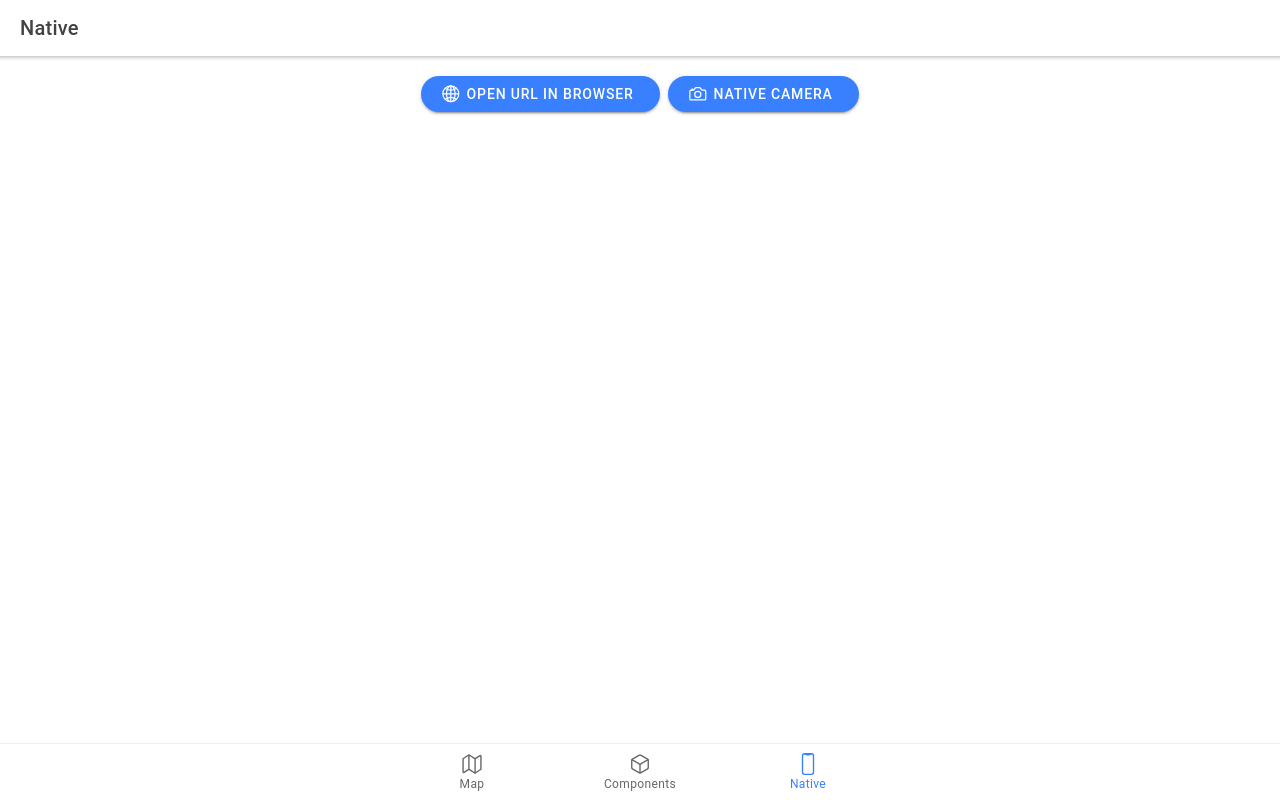
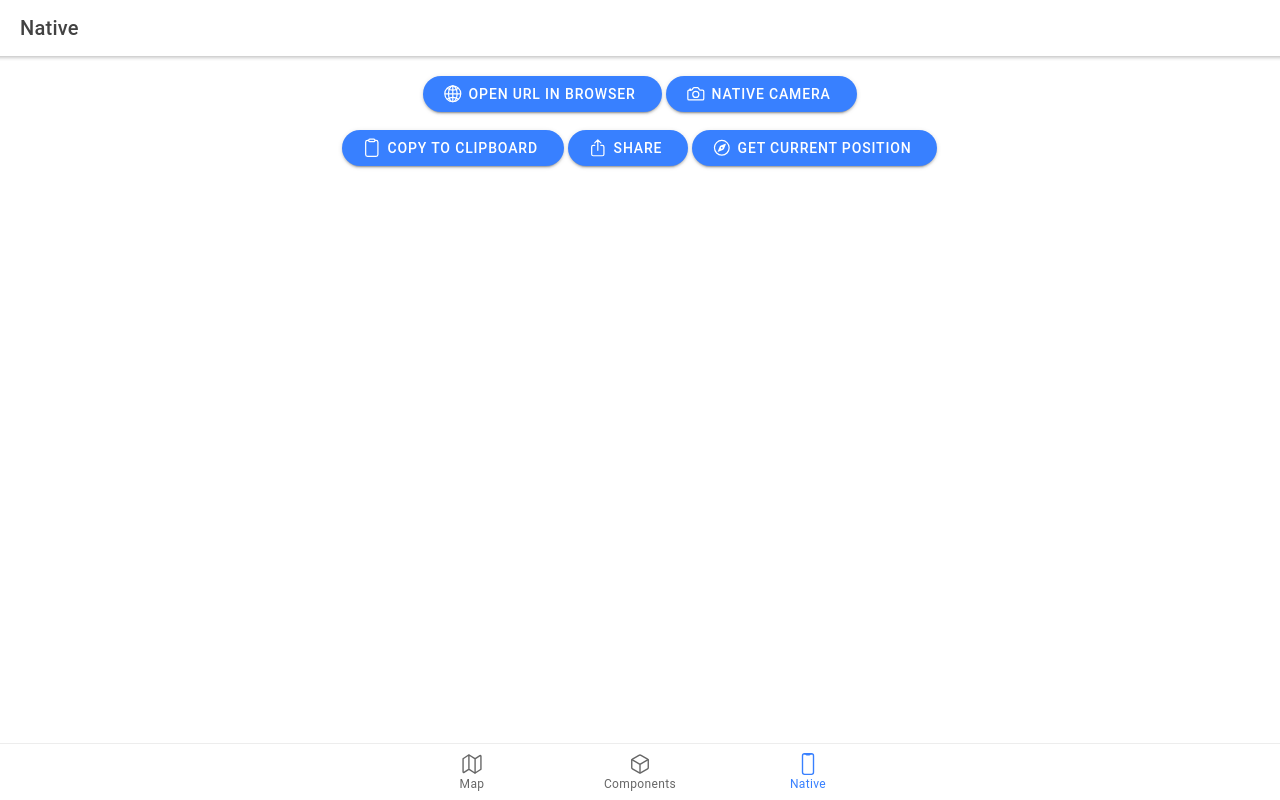
Before and after one commit to codesyntax/ionic-react-capacitor-demo, a React (Create React App) app: page /tab3 in a window 1280 px wide. Built offline with nearby package versions, Linux system fonts and the light colour scheme.

Commit message:
native demos

```diff
--- a/package.json
+++ b/package.json
@@ -6,9 +6,12 @@
     "@capacitor/app": "1.1.0",
     "@capacitor/browser": "^1.0.7",
     "@capacitor/camera": "^1.2.4",
+    "@capacitor/clipboard": "^1.0.7",
     "@capacitor/core": "3.4.0",
+    "@capacitor/geolocation": "^1.3.1",
     "@capacitor/haptics": "1.1.4",
     "@capacitor/keyboard": "1.2.1",
+    "@capacitor/share": "^1.1.1",
     "@capacitor/status-bar": "1.0.7",
     "@ionic/pwa-elements": "^3.1.1",
     "@ionic/react": "6.0.4-dev.1643056868.324d279",
--- /dev/null
+++ b/src/hooks/useGeolocation.tsx
@@ -0,0 +1,20 @@
+import { useState } from "react";
+import { Geolocation, Position } from "@capacitor/geolocation";
+
+export function useGeolocation() {
+  const [position, setPosition] = useState<Position>();
+  const [isLoading, setIsLoading] = useState<boolean>(false);
+  const getCurrentPosition = async () => {
+    setIsLoading(true);
+    const coordinates = await Geolocation.getCurrentPosition();
+    console.log("Current position:", coordinates);
+    setPosition(coordinates);
+    setIsLoading(false);
+  };
+
+  return {
+    position,
+    getCurrentPosition,
+    isLoading
+  };
+}
--- a/src/hooks/usePhotoGallery.tsx
+++ b/src/hooks/usePhotoGallery.tsx
@@ -2,7 +2,6 @@ import {
   Camera,
   CameraResultType,
   CameraSource,
-  Photo,
 } from "@capacitor/camera";
 import { useState } from "react";
 export interface UserPhoto {
--- a/src/native-components/NativeCamera.tsx
+++ b/src/native-components/NativeCamera.tsx
@@ -1,4 +1,3 @@
-import { Browser } from "@capacitor/browser";
 import {
   IonButton,
   IonCol,
@@ -8,14 +7,12 @@ import {
   IonRow,
 } from "@ionic/react";
 import { cameraOutline } from "ionicons/icons";
-import { Camera, CameraResultType } from "@capacitor/camera";
 import { usePhotoGallery } from "../hooks/usePhotoGallery";
 
 const NativeCamera: React.FC = () => {
   const { photos, takePhoto } = usePhotoGallery();
   return (
     <>
-      {" "}
       <IonButton onClick={() => takePhoto()} shape="round">
         <IonIcon slot="start" icon={cameraOutline} />
         Native camera
--- /dev/null
+++ b/src/native-components/NativeClipboard.tsx
@@ -0,0 +1,24 @@
+import {
+    IonButton,
+    IonIcon,
+  } from "@ionic/react";
+  import { clipboardOutline } from "ionicons/icons";
+  import { Clipboard } from '@capacitor/clipboard';
+
+  const NativeCamera: React.FC = () => {
+    const writeToClipboard = async () => {
+        await Clipboard.write({
+          string: "Hello World!"
+        });
+      };
+    return (
+      <>
+        <IonButton onClick={() => writeToClipboard()} shape="round">
+          <IonIcon slot="start" icon={clipboardOutline} />
+          Copy to clipboard
+        </IonButton>
+      </>
+    );
+  };
+
+  export default NativeCamera;
--- /dev/null
+++ b/src/native-components/NativeGeolocation.tsx
@@ -0,0 +1,25 @@
+import { IonButton, IonIcon } from "@ionic/react";
+import { compassOutline } from "ionicons/icons";
+import { useGeolocation } from "../hooks/useGeolocation";
+
+const NativeGeolocation: React.FC = () => {
+  const { getCurrentPosition, position, isLoading } = useGeolocation();
+
+  return (
+    <>
+      <IonButton onClick={() => getCurrentPosition()} shape="round">
+        <IonIcon slot="start" icon={compassOutline} />
+        Get current position
+      </IonButton>
+      {isLoading && <p>Loading...</p>}
+      {position && (
+        <>
+          <p>Latitude: {position.coords.latitude}</p>
+          <p>Longitude: {position.coords.longitude}</p>
+        </>
+      )}
+    </>
+  );
+};
+
+export default NativeGeolocation;
--- /dev/null
+++ b/src/native-components/NativeShare.tsx
@@ -0,0 +1,24 @@
+import { IonButton, IonIcon } from "@ionic/react";
+import { shareOutline } from "ionicons/icons";
+
+import { Share } from "@capacitor/share";
+const NativeShare: React.FC = () => {
+  const share = async () => {
+    await Share.share({
+      title: "Mendiak",
+      text: "Han goitik itsasoa ikusten da",
+      url: "https://codesyntax.com/",
+      dialogTitle: "dialog title test",
+    });
+  };
+  return (
+    <>
+      <IonButton onClick={() => share()} shape="round">
+        <IonIcon slot="start" icon={shareOutline} />
+        Share
+      </IonButton>
+    </>
+  );
+};
+
+export default NativeShare;
--- a/src/pages/Tab3.tsx
+++ b/src/pages/Tab3.tsx
@@ -2,6 +2,9 @@ import { IonContent, IonHeader, IonPage, IonTitle, IonToolbar } from '@ionic/rea
 import { RouteComponentProps } from 'react-router';
 import NativeBrowserTab from '../native-components/NativeBrowserTab';
 import NativeCamera from '../native-components/NativeCamera';
+import NativeClipboard from '../native-components/NativeClipboard';
+import NativeGeolocation from '../native-components/NativeGeolocation';
+import NativeShare from '../native-components/NativeShare';
 import './Tab3.css';
 
 const Tab3: React.FC <RouteComponentProps>= () => {
@@ -20,6 +23,9 @@ const Tab3: React.FC <RouteComponentProps>= () => {
         </IonHeader>
         <NativeBrowserTab />
         <NativeCamera />
+        <NativeClipboard />
+        <NativeShare />
+        <NativeGeolocation />
       </IonContent>
     </IonPage>
   );
```
Also changed, not shown: 1 other file (tests, documents, lock files or other folders).
